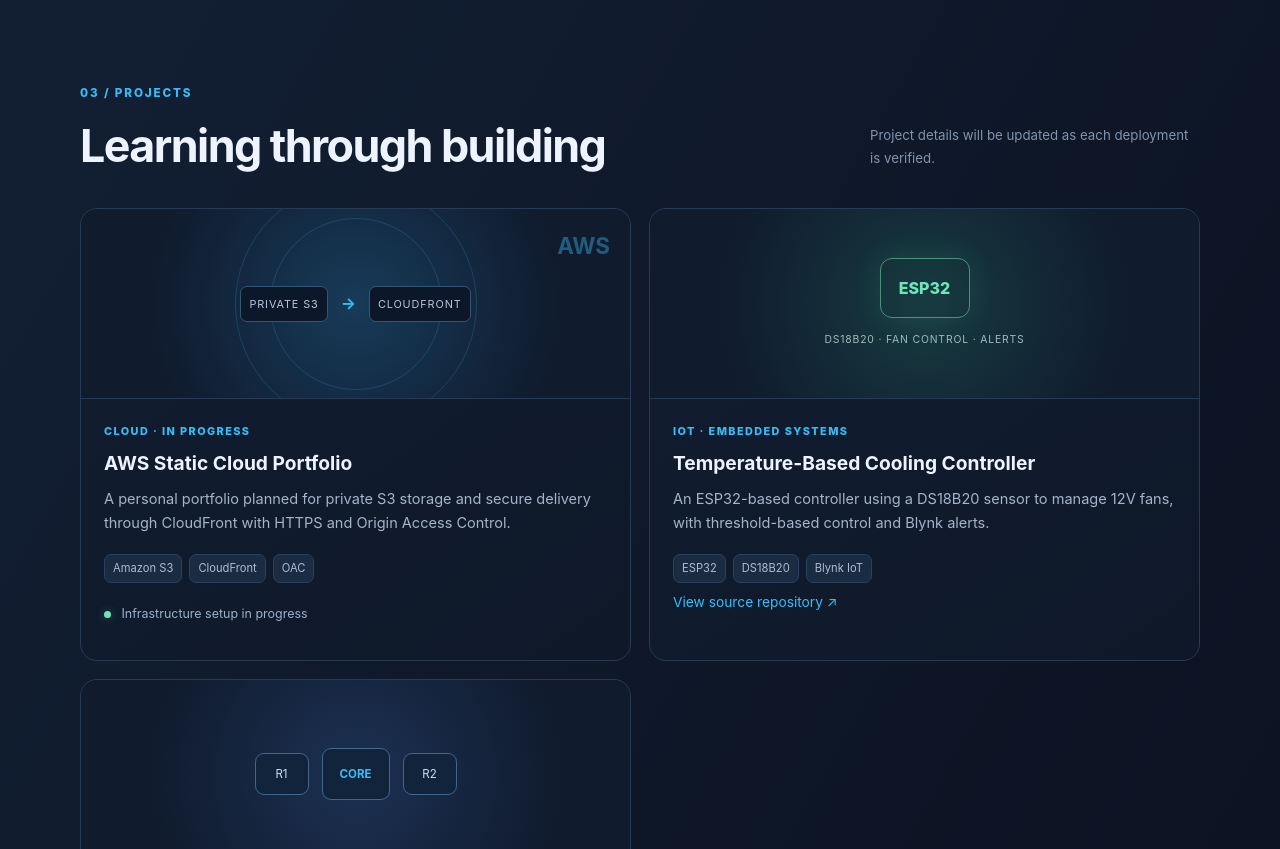
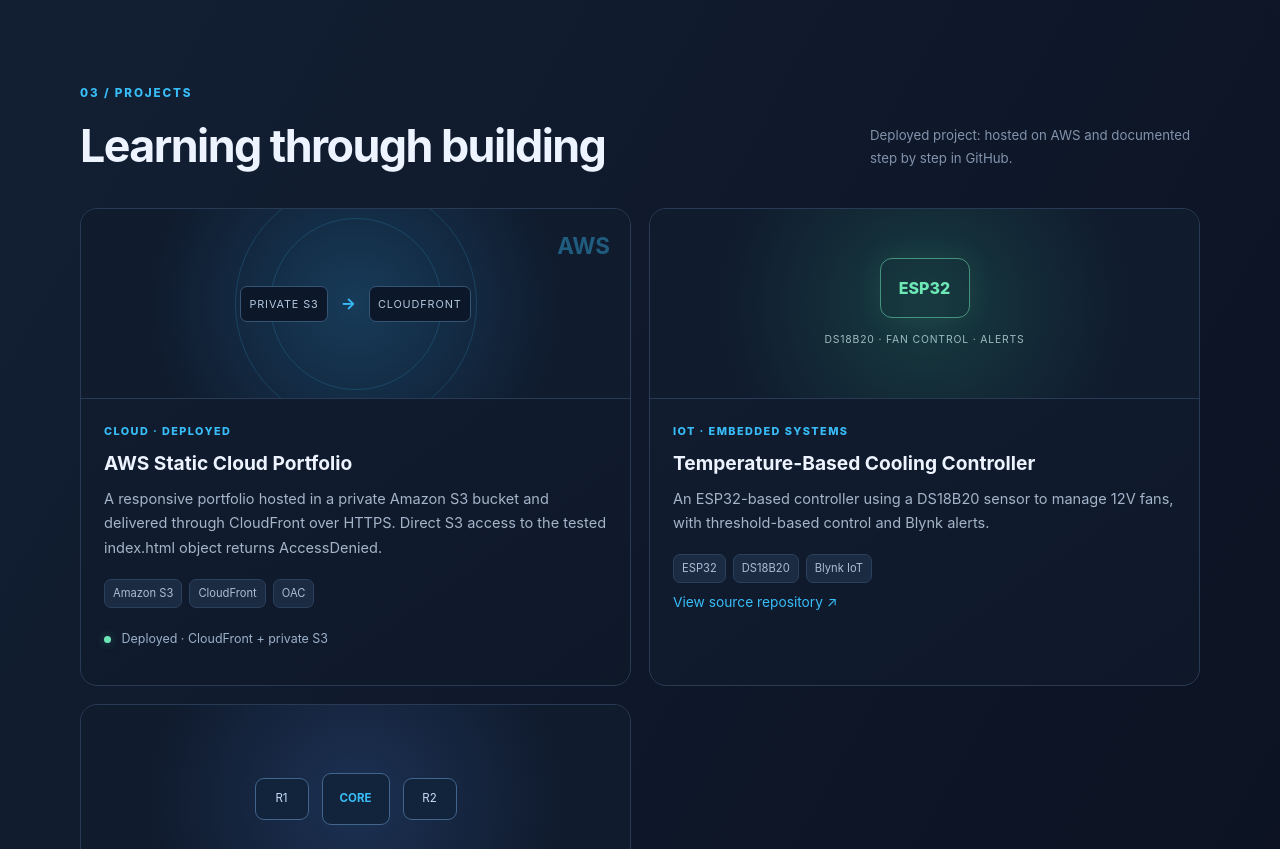
Before and after one commit to odayhaitham742-ops/aws-cloud-portfolio, a plain HTML site: page index.html in a window 1280 px wide. Shown: the part 1780-2629 px from the top of the page. Drawn offline with Linux system fonts and the light colour scheme.

Commit message:
site: reflect completed AWS CloudFront deployment

```diff
--- a/index.html
+++ b/index.html
@@ -34,7 +34,7 @@
       <div class="code-line"><span>02</span><strong>networking</strong><span>Routing & switching</span></div>
       <div class="code-line"><span>03</span><strong>projects</strong><span>Build · Test · Document</span></div>
       <div class="mini-architecture"><span>VISITOR</span><b>→</b><span class="active">CLOUDFRONT</span><b>→</b><span>S3</span></div>
-      <p class="card-note">A learning portfolio — deployment results will be added after verification.</p>
+      <p class="card-note">Live on AWS: private S3 origin delivered through CloudFront over HTTPS.</p>
     </aside>
   </section>
   <section class="section muted" id="about"><div class="container narrow">
@@ -50,9 +50,9 @@
     </div>
   </section>
   <section class="section muted" id="projects"><div class="container">
-    <div class="section-heading"><div><p class="eyebrow">03 / PROJECTS</p><h2>Learning through building</h2></div><p class="muted-text">Project details will be updated as each deployment is verified.</p></div>
+    <div class="section-heading"><div><p class="eyebrow">03 / PROJECTS</p><h2>Learning through building</h2></div><p class="muted-text">Deployed project: hosted on AWS and documented step by step in GitHub.</p></div>
     <div class="cards two">
-      <article class="project-card"><div class="project-art aws-art"><span>PRIVATE S3</span><b>→</b><span>CLOUDFRONT</span><strong>AWS</strong></div><div class="project-body"><p class="project-type">CLOUD · IN PROGRESS</p><h3>AWS Static Cloud Portfolio</h3><p>A personal portfolio planned for private S3 storage and secure delivery through CloudFront with HTTPS and Origin Access Control.</p><div class="tags"><span>Amazon S3</span><span>CloudFront</span><span>OAC</span></div><p class="status"><span class="status-dot"></span> Infrastructure setup in progress</p></div></article>
+      <article class="project-card"><div class="project-art aws-art"><span>PRIVATE S3</span><b>→</b><span>CLOUDFRONT</span><strong>AWS</strong></div><div class="project-body"><p class="project-type">CLOUD · DEPLOYED</p><h3>AWS Static Cloud Portfolio</h3><p>A responsive portfolio hosted in a private Amazon S3 bucket and delivered through CloudFront over HTTPS. Direct S3 access to the tested index.html object returns AccessDenied.</p><div class="tags"><span>Amazon S3</span><span>CloudFront</span><span>OAC</span></div><p class="status"><span class="status-dot"></span> Deployed · CloudFront + private S3</p></div></article>
       <article class="project-card"><div class="project-art iot-art"><div>ESP32</div><span>DS18B20 · FAN CONTROL · ALERTS</span></div><div class="project-body"><p class="project-type">IOT · EMBEDDED SYSTEMS</p><h3>Temperature-Based Cooling Controller</h3><p>An ESP32-based controller using a DS18B20 sensor to manage 12V fans, with threshold-based control and Blynk alerts.</p><div class="tags"><span>ESP32</span><span>DS18B20</span><span>Blynk IoT</span></div><a class="text-link" href="https://github.com/odayhaitham742-ops/temprature-based-fan-using-iot" target="_blank" rel="noreferrer">View source repository ↗</a></div></article>
       <article class="project-card"><div class="project-art net-art"><span>R1</span><b>CORE</b><span>R2</span></div><div class="project-body"><p class="project-type">NETWORKING · LABS</p><h3>Networking Practice Labs</h3><p>Hands-on exercises covering IP addressing, routing, VLANs, ACLs, NAT, and troubleshooting concepts.</p><div class="tags"><span>CCNA</span><span>Packet Tracer</span><span>TCP/IP</span></div><p class="muted-text">Lab links can be added as individual repositories are published.</p></div></article>
     </div>
```
